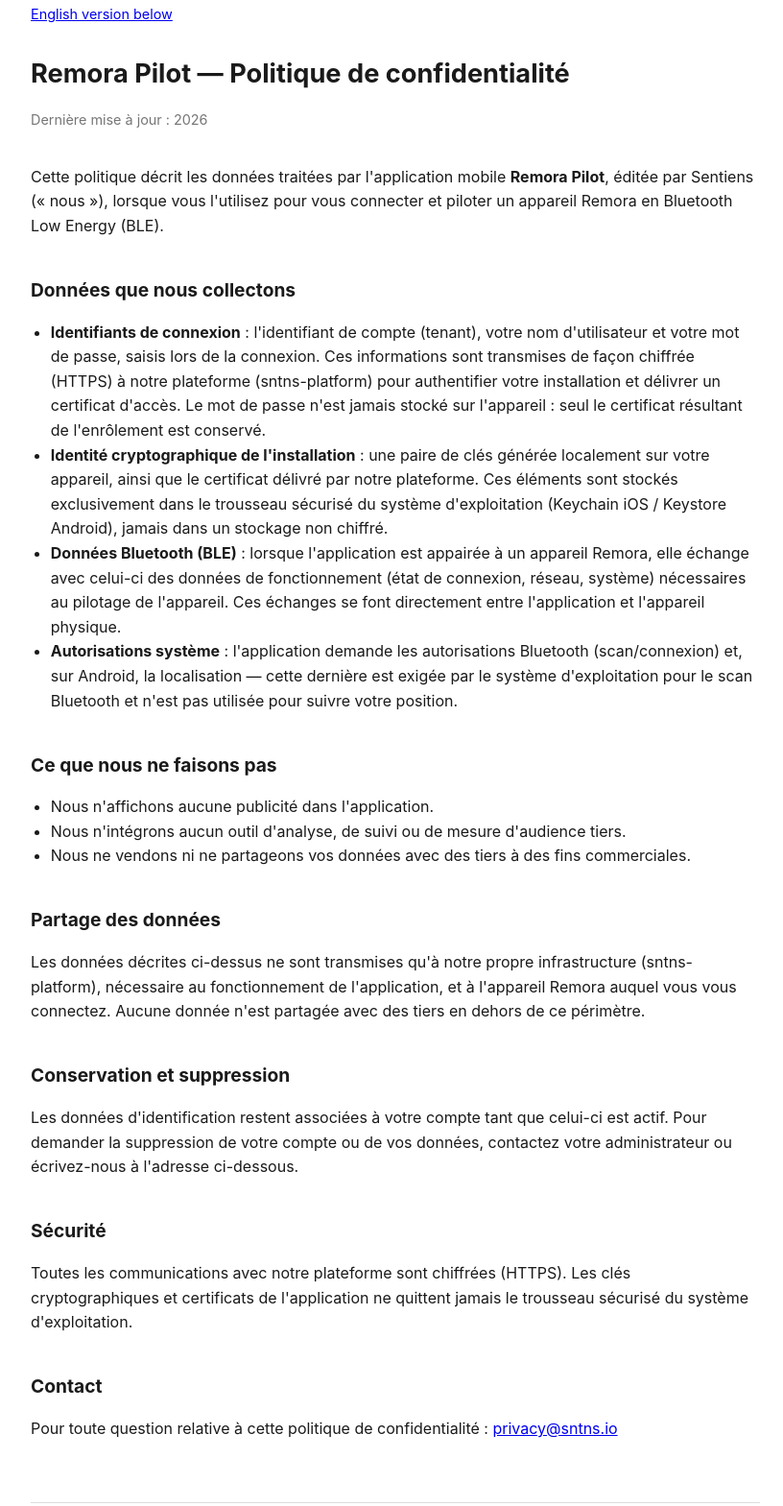
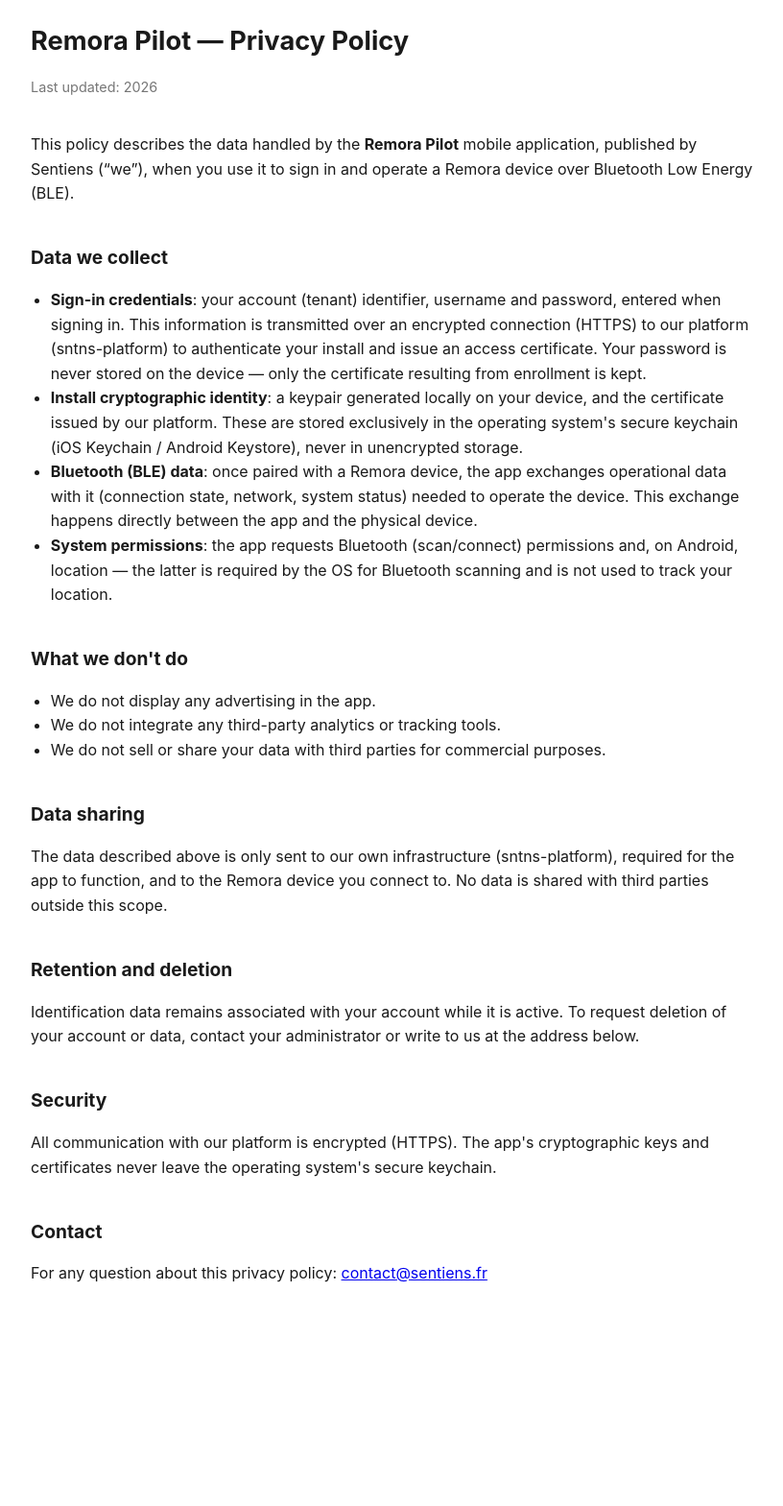
Before and after one commit to sntns/remora-pilot-legal, a plain HTML site: page index.html in a window 1280 px wide. Shown: the part 45-1614 px from the top of the page at 96% size, without its empty margins (228-1044 px from the left). After the commit the page ends 1497 px from the top, so only its background shows below. Drawn offline with Linux system fonts and the light colour scheme.

Commit message:
English-only privacy policy, update contact email

```diff
--- a/index.html
+++ b/index.html
@@ -1,9 +1,9 @@
 <!doctype html>
-<html lang="fr">
+<html lang="en">
 <head>
 <meta charset="utf-8">
 <meta name="viewport" content="width=device-width, initial-scale=1">
-<title>Remora Pilot — Politique de confidentialité</title>
+<title>Remora Pilot — Privacy Policy</title>
 <style>
   :root { color-scheme: light dark; }
   body {
@@ -18,108 +18,16 @@
   @media (prefers-color-scheme: dark) {
     body { color: #e5e5e5; background: #111214; }
     a { color: #7db8ff; }
-    hr { border-color: #333; }
   }
   h1 { font-size: 1.7rem; margin-bottom: 0.25em; }
   h2 { font-size: 1.2rem; margin-top: 2em; }
   .updated { color: #767676; font-size: 0.9rem; margin-bottom: 2.5em; }
-  .lang-switch { font-size: 0.9rem; margin-bottom: 2em; }
-  hr { margin: 4em 0; border: none; border-top: 1px solid #ddd; }
   ul { padding-left: 1.3em; }
 </style>
 </head>
 <body>
 
-<div class="lang-switch"><a href="#en">English version below</a></div>
-
-<h1 id="fr">Remora Pilot — Politique de confidentialité</h1>
-<p class="updated">Dernière mise à jour : 2026</p>
-
-<p>
-  Cette politique décrit les données traitées par l'application mobile
-  <strong>Remora Pilot</strong>, éditée par Sentiens (« nous »), lorsque vous
-  l'utilisez pour vous connecter et piloter un appareil Remora en Bluetooth
-  Low Energy (BLE).
-</p>
-
-<h2>Données que nous collectons</h2>
-<ul>
-  <li>
-    <strong>Identifiants de connexion</strong> : l'identifiant de compte
-    (tenant), votre nom d'utilisateur et votre mot de passe, saisis lors de
-    la connexion. Ces informations sont transmises de façon chiffrée (HTTPS)
-    à notre plateforme (sntns-platform) pour authentifier votre installation
-    et délivrer un certificat d'accès. Le mot de passe n'est jamais stocké
-    sur l'appareil : seul le certificat résultant de l'enrôlement est
-    conservé.
-  </li>
-  <li>
-    <strong>Identité cryptographique de l'installation</strong> : une paire
-    de clés générée localement sur votre appareil, ainsi que le certificat
-    délivré par notre plateforme. Ces éléments sont stockés exclusivement
-    dans le trousseau sécurisé du système d'exploitation (Keychain iOS /
-    Keystore Android), jamais dans un stockage non chiffré.
-  </li>
-  <li>
-    <strong>Données Bluetooth (BLE)</strong> : lorsque l'application est
-    appairée à un appareil Remora, elle échange avec celui-ci des données de
-    fonctionnement (état de connexion, réseau, système) nécessaires au
-    pilotage de l'appareil. Ces échanges se font directement entre
-    l'application et l'appareil physique.
-  </li>
-  <li>
-    <strong>Autorisations système</strong> : l'application demande les
-    autorisations Bluetooth (scan/connexion) et, sur Android, la
-    localisation — cette dernière est exigée par le système d'exploitation
-    pour le scan Bluetooth et n'est pas utilisée pour suivre votre position.
-  </li>
-</ul>
-
-<h2>Ce que nous ne faisons pas</h2>
-<ul>
-  <li>Nous n'affichons aucune publicité dans l'application.</li>
-  <li>
-    Nous n'intégrons aucun outil d'analyse, de suivi ou de mesure
-    d'audience tiers.
-  </li>
-  <li>
-    Nous ne vendons ni ne partageons vos données avec des tiers à des fins
-    commerciales.
-  </li>
-</ul>
-
-<h2>Partage des données</h2>
-<p>
-  Les données décrites ci-dessus ne sont transmises qu'à notre propre
-  infrastructure (sntns-platform), nécessaire au fonctionnement de
-  l'application, et à l'appareil Remora auquel vous vous connectez. Aucune
-  donnée n'est partagée avec des tiers en dehors de ce périmètre.
-</p>
-
-<h2>Conservation et suppression</h2>
-<p>
-  Les données d'identification restent associées à votre compte tant que
-  celui-ci est actif. Pour demander la suppression de votre compte ou de vos
-  données, contactez votre administrateur ou écrivez-nous à l'adresse
-  ci-dessous.
-</p>
-
-<h2>Sécurité</h2>
-<p>
-  Toutes les communications avec notre plateforme sont chiffrées (HTTPS).
-  Les clés cryptographiques et certificats de l'application ne quittent
-  jamais le trousseau sécurisé du système d'exploitation.
-</p>
-
-<h2>Contact</h2>
-<p>
-  Pour toute question relative à cette politique de confidentialité :
-  <a href="mailto:privacy@sntns.io">privacy@sntns.io</a>
-</p>
-
-<hr>
-
-<h1 id="en">Remora Pilot — Privacy Policy</h1>
+<h1>Remora Pilot — Privacy Policy</h1>
 <p class="updated">Last updated: 2026</p>
 
 <p>
@@ -190,7 +98,7 @@
 <h2>Contact</h2>
 <p>
   For any question about this privacy policy:
-  <a href="mailto:privacy@sntns.io">privacy@sntns.io</a>
+  <a href="mailto:contact@sentiens.fr">contact@sentiens.fr</a>
 </p>
 
 </body>
```
